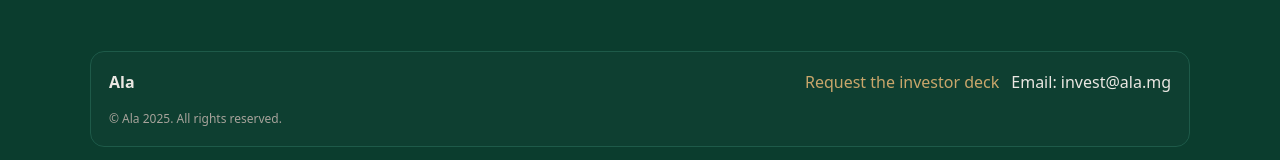
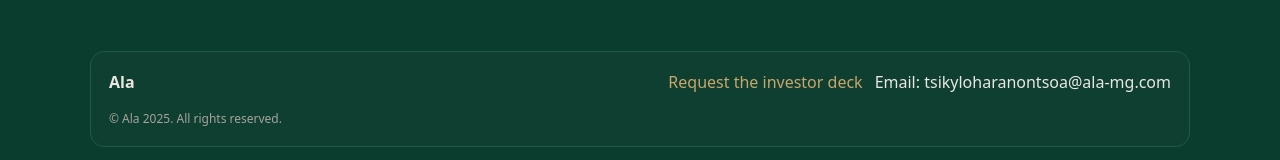
Before and after one commit to TsikyLalaina/ala-landing-page, a React (Vite) app: page / in a window 1280 px wide. Shown: the part 3495-3655 px from the top of the page. Built offline with nearby package versions, Linux system fonts and the light colour scheme.

Commit message:
Corrected mail

```diff
--- a/src/components/Footer.jsx
+++ b/src/components/Footer.jsx
@@ -10,8 +10,8 @@ export default function Footer() {
         <div style={{display:'flex',flexWrap:'wrap',gap:12,alignItems:'center',justifyContent:'space-between'}}>
           <div style={{fontWeight:800}}>Ala</div>
           <div style={{display:'flex',gap:12}}>
-            <a href="mailto:invest@ala.mg?subject=Investor%20Deck%20Request" style={{color:'#C9A66B',textDecoration:'none'}}>{t('footer.request_deck')}</a>
-            <a href="mailto:invest@ala.mg" style={{color:'#EAE7E2',textDecoration:'none'}}>{t('footer.email_label')}: {t('footer.email_value')}</a>
+            <a href="mailto:tsikyloharanontsoa@ala-mg.com?subject=Investor%20Deck%20Request" style={{color:'#C9A66B',textDecoration:'none'}}>{t('footer.request_deck')}</a>
+            <a href="mailto:tsikyloharanontsoa@ala-mg.com" style={{color:'#EAE7E2',textDecoration:'none'}}>{t('footer.email_label')}: {t('footer.email_value')}</a>
             {canInstall && (
               <button onClick={() => promptInstall()} style={{background:'#C9A66B',color:'#0B3D2E',border:'1px solid #C9A66B',padding:'8px 12px',borderRadius:8,fontWeight:700}}>{t('nav.install')}</button>
             )}
--- a/src/components/Header.jsx
+++ b/src/components/Header.jsx
@@ -31,7 +31,7 @@ export default function Header() {
               {t('nav.install')}
             </button>
           ) : (
-            <a href="mailto:invest@ala.mg?subject=Ala%20Investment%20Interest" style={{background:'transparent',color:'#EAE7E2',border:'1px solid #2E5E4E',padding:'8px 12px',borderRadius:8,fontWeight:700,textDecoration:'none'}}>{t('nav.invest')}</a>
+            <a href="mailto:tsikyloharanontsoa@ala-mg.com?subject=Ala%20Investment%20Interest" style={{background:'transparent',color:'#EAE7E2',border:'1px solid #2E5E4E',padding:'8px 12px',borderRadius:8,fontWeight:700,textDecoration:'none'}}>{t('nav.invest')}</a>
           )}
         </div>
       </div>
--- a/src/components/Hero.jsx
+++ b/src/components/Hero.jsx
@@ -66,7 +66,7 @@ export default function Hero() {
               <button onClick={() => canInstall ? promptInstall() : window.open('#footer','_self')} style={{background:'#C9A66B',color:'#0B3D2E',border:'1px solid #C9A66B',padding:'12px 16px',borderRadius:10,fontWeight:700}}>
                 {t('hero.cta_install')}
               </button>
-              <a href="mailto:invest@ala.mg?subject=Ala%20Investment%20Interest" style={{background:'transparent',color:'#F2F1EE',border:'1px solid #2E5E4E',padding:'12px 16px',borderRadius:10,fontWeight:700,textDecoration:'none'}}>
+              <a href="mailto:tsikyloharanontsoa@ala-mg.com?subject=Ala%20Investment%20Interest" style={{background:'transparent',color:'#F2F1EE',border:'1px solid #2E5E4E',padding:'12px 16px',borderRadius:10,fontWeight:700,textDecoration:'none'}}>
                 {t('hero.cta_invest')}
               </a>
               <button onClick={handleListen} aria-pressed={speaking} style={{background:'transparent',color:'#F2F1EE',border:'1px solid #2E5E4E',padding:'12px 16px',borderRadius:10,fontWeight:700}}>
--- a/src/components/Testimonials.jsx
+++ b/src/components/Testimonials.jsx
@@ -13,7 +13,7 @@ export default function Testimonials() {
             <h3>{x.name} — <span style={{fontWeight:400,color:'#CFCBC3'}}>{x.role}</span></h3>
             <div>
               <p style={{fontSize:16,lineHeight:1.5}}>“{x.quote}”</p>
-              <a href="mailto:invest@ala.mg?subject=Reference%20check">Contact</a>
+              <a href="mailto:tsikyloharanontsoa@ala-mg.com?subject=Reference%20check">Contact</a>
             </div>
           </article>
         ))}
--- a/src/i18n.js
+++ b/src/i18n.js
@@ -108,7 +108,7 @@ const resources = {
       footer: {
         contact: 'Contact',
         email_label: 'Email',
-        email_value: 'invest@ala.mg',
+        email_value: 'tsikyloharanontsoa@ala-mg.com',
         request_deck: 'Request the investor deck',
         rights: '© Ala 2025. All rights reserved.',
       },
@@ -226,7 +226,7 @@ const resources = {
       footer: {
         contact: 'Fifandraisana',
         email_label: 'Mailaka',
-        email_value: 'invest@ala.mg',
+        email_value: 'tsikyloharanontsoa@ala-mg.com',
         request_deck: 'Mangataka ny taratasy ho an’ny mpampanjary vola',
         rights: '© Ala 2025. Zo rehetra voaaro.',
       },
@@ -320,7 +320,7 @@ const resources = {
       footer: {
         contact: 'Contact',
         email_label: 'Email',
-        email_value: 'invest@ala.mg',
+        email_value: 'tsikyloharanontsoa@ala-mg.com',
         request_deck: 'Demander le dossier investisseur',
         rights: '© Ala 2025. Tous droits réservés.',
       },
```
